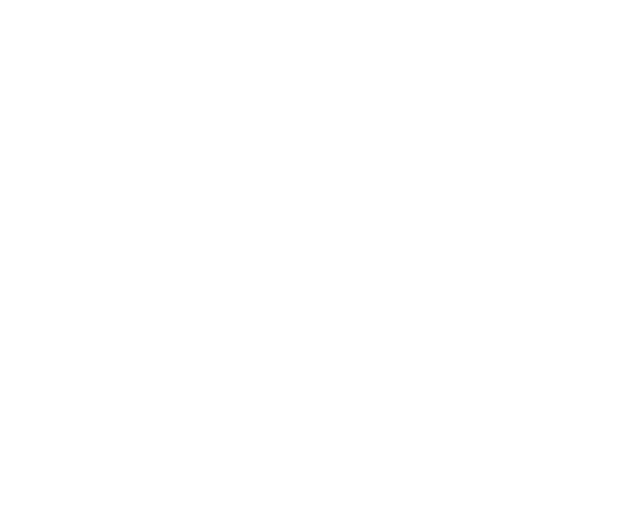
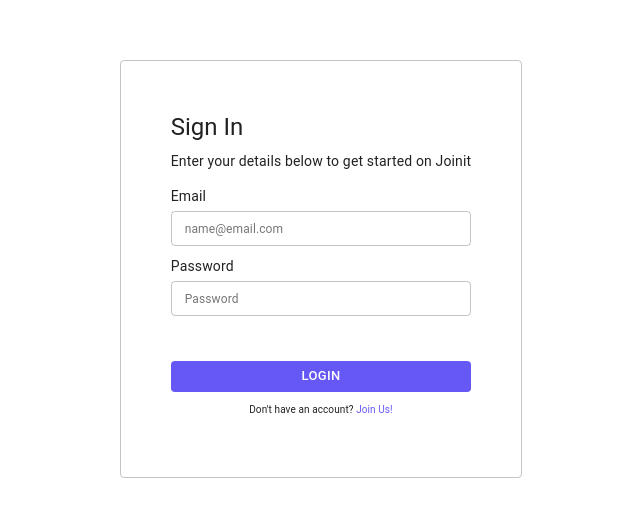
Before and after one commit to ECSE-428-Group/EventManagement, a React (Create React App) app in the folder client/: page /signin in a window 1280 px wide. Shown: the part 131-648 px from the top of the page, without its empty margins (319-959 px from the left). Built offline with nearby package versions, Linux system fonts and the light colour scheme.

Commit message:
Signin and signup pages

```diff
--- a/client/package.json
+++ b/client/package.json
@@ -3,11 +3,13 @@
   "version": "0.1.0",
   "private": true,
   "dependencies": {
+    "@material-ui/core": "^4.12.3",
     "@testing-library/jest-dom": "^5.16.2",
     "@testing-library/react": "^12.1.3",
     "@testing-library/user-event": "^13.5.0",
     "react": "^17.0.2",
     "react-dom": "^17.0.2",
+    "react-router-dom": "^6.2.1",
     "react-scripts": "5.0.0",
     "web-vitals": "^2.1.4"
   },
--- a/client/src/App.js
+++ b/client/src/App.js
@@ -1,5 +1,23 @@
+import * as React from 'react';
+
+// Router
+import { BrowserRouter as Router, Routes, Route } from 'react-router-dom';
+
+// Pages
+import Signin from './pages/Signin';
+import Signup from './pages/Signup';
+
 function App() {
-    return <div></div>;
+    return (
+        <>
+            <Router>
+                <Routes>
+                    <Route exact path='/signup' element={<Signup />} />
+                    <Route exact path='/signin' element={<Signin />} />
+                </Routes>
+            </Router>
+        </>
+    );
 }
 
 export default App;
--- /dev/null
+++ b/client/src/components/LandingPageAuth.js
@@ -0,0 +1,121 @@
+import React from 'react';
+
+// Router
+import { useNavigate } from 'react-router-dom';
+
+// MUI
+import Grid from '@material-ui/core/Grid';
+import Card from '@material-ui/core/Card';
+import CardActions from '@material-ui/core/CardActions';
+import Button from '@material-ui/core/Button';
+import Typography from '@material-ui/core/Typography';
+import TextField from '@material-ui/core/TextField';
+
+export default function LandingPageAuth({ input }) {
+    const navigate = useNavigate();
+
+    function handleClick() {
+        navigate(`${input.page}`);
+    }
+
+    const textFields = input.data.map((data, idx) => {
+        return (
+            <Grid
+                style={{
+                    padding: '5px 0px',
+                }}
+            >
+                <Typography gutterBottom variant='body2'>
+                    {data}
+                </Typography>
+                <TextField
+                    label={`${input.label[idx]}`}
+                    variant='outlined'
+                    fullWidth
+                    size='small'
+                    inputProps={{
+                        style: {
+                            fontSize: 12,
+                        },
+                    }} // font size of input text
+                    InputLabelProps={{
+                        style: {
+                            fontSize: 12,
+                        },
+                    }} // font size of input label
+                />
+            </Grid>
+        );
+    });
+
+    return (
+        <Grid
+            style={{ height: '100vh' }}
+            container
+            direction='row'
+            justify='center'
+            alignItems='center'
+        >
+            <Card style={{ boxShadow: 'none', border: '1px solid #c4c4c4' }}>
+                <Grid
+                    style={{ padding: 50 }}
+                    container
+                    direction='row'
+                    justify='center'
+                    alignItems='center'
+                >
+                    <Grid item xs={12}>
+                        <Grid>
+                            <Typography
+                                variant='h5'
+                                component='h1'
+                                gutterBottom
+                            >
+                                {input.type}
+                            </Typography>
+                            <Typography variant='body2'>
+                                Enter your details below to get started on
+                                Joinit
+                            </Typography>
+                        </Grid>
+
+                        <Grid style={{ padding: '10px 0px' }}>
+                            {textFields}
+                        </Grid>
+                        <CardActions style={{ padding: '30px 0px 0px 0px' }}>
+                            <Button
+                                size='small'
+                                fullWidth
+                                style={{
+                                    backgroundColor: '#6558f5',
+                                    color: '#ffffff',
+                                }}
+                            >
+                                {input.button}
+                            </Button>
+                        </CardActions>
+                        <Typography
+                            style={{
+                                padding: '10px 0px',
+                                textAlign: 'center',
+                                fontSize: '10px',
+                            }}
+                        >
+                            {input.footer}
+                            <span
+                                onClick={handleClick}
+                                style={{
+                                    color: '#6558f5',
+                                    cursor: 'pointer',
+                                }}
+                            >
+                                {' '}
+                                {input.span}
+                            </span>
+                        </Typography>
+                    </Grid>
+                </Grid>
+            </Card>
+        </Grid>
+    );
+}
--- /dev/null
+++ b/client/src/pages/Signin.js
@@ -0,0 +1,17 @@
+import React from 'react';
+
+// Components
+import LandingPageAuth from '../components/LandingPageAuth';
+
+export default function Signin() {
+    const input = {
+        data: ['Email', 'Password'],
+        label: ['name@email.com', 'Password'],
+        page: '/signup',
+        type: 'Sign In',
+        button: 'Login',
+        footer: "Don't have an account?",
+        span: 'Join Us!',
+    };
+    return <LandingPageAuth input={input} />;
+}
--- /dev/null
+++ b/client/src/pages/Signup.js
@@ -0,0 +1,22 @@
+import React from 'react';
+
+// Components
+import LandingPageAuth from '../components/LandingPageAuth';
+
+export default function Signup() {
+    const input = {
+        data: ['Name', 'Email', 'Password', 'Confirm password'],
+        label: [
+            'Your name',
+            'name@email.com',
+            'At least 8 characters',
+            'Enter password again',
+        ],
+        page: '/signin',
+        type: 'Sign Up',
+        button: 'Create Account',
+        footer: 'Already have an account?',
+        span: 'Log In',
+    };
+    return <LandingPageAuth input={input} />;
+}
```
Also changed, not shown: 1 other file (tests, documents, lock files or other folders).
